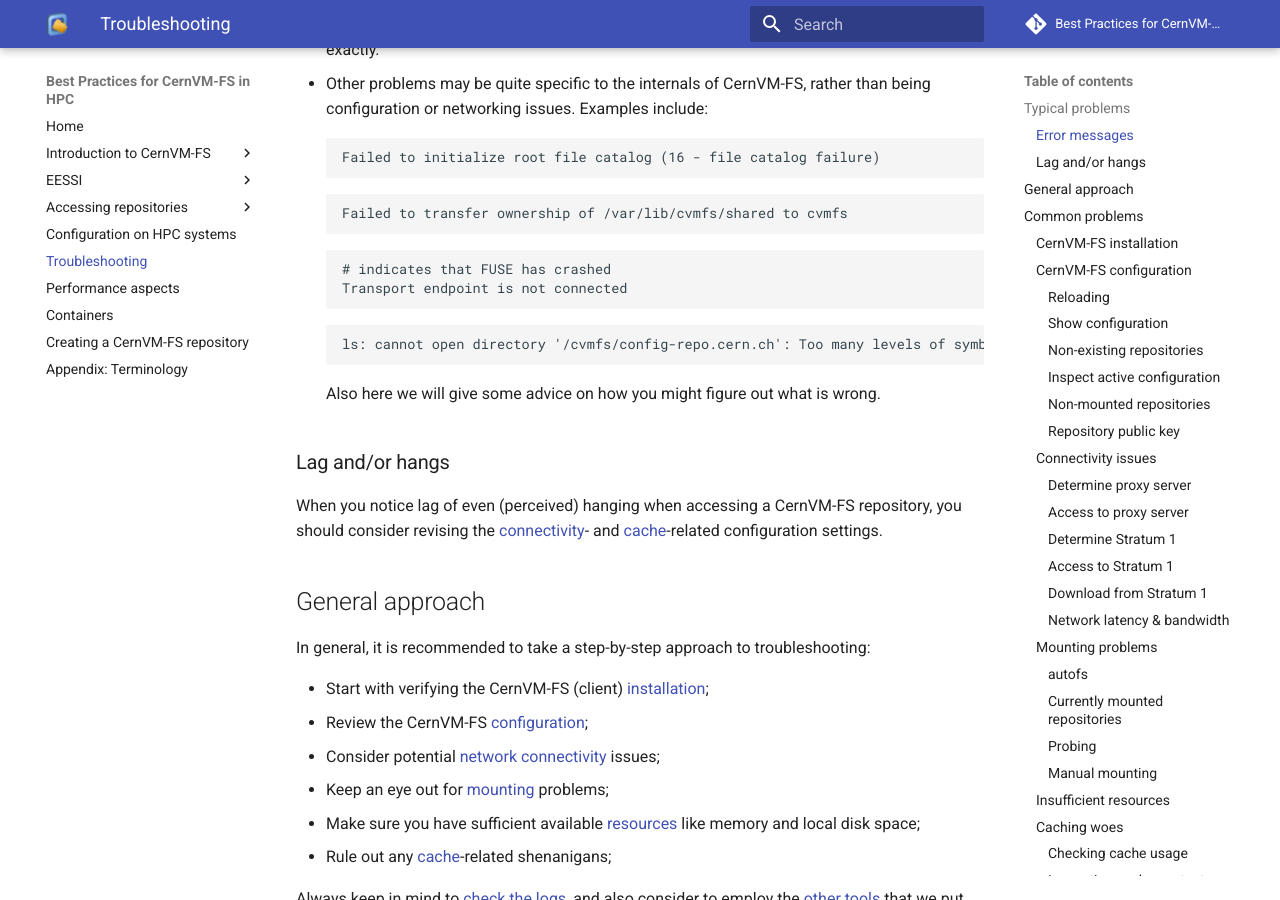
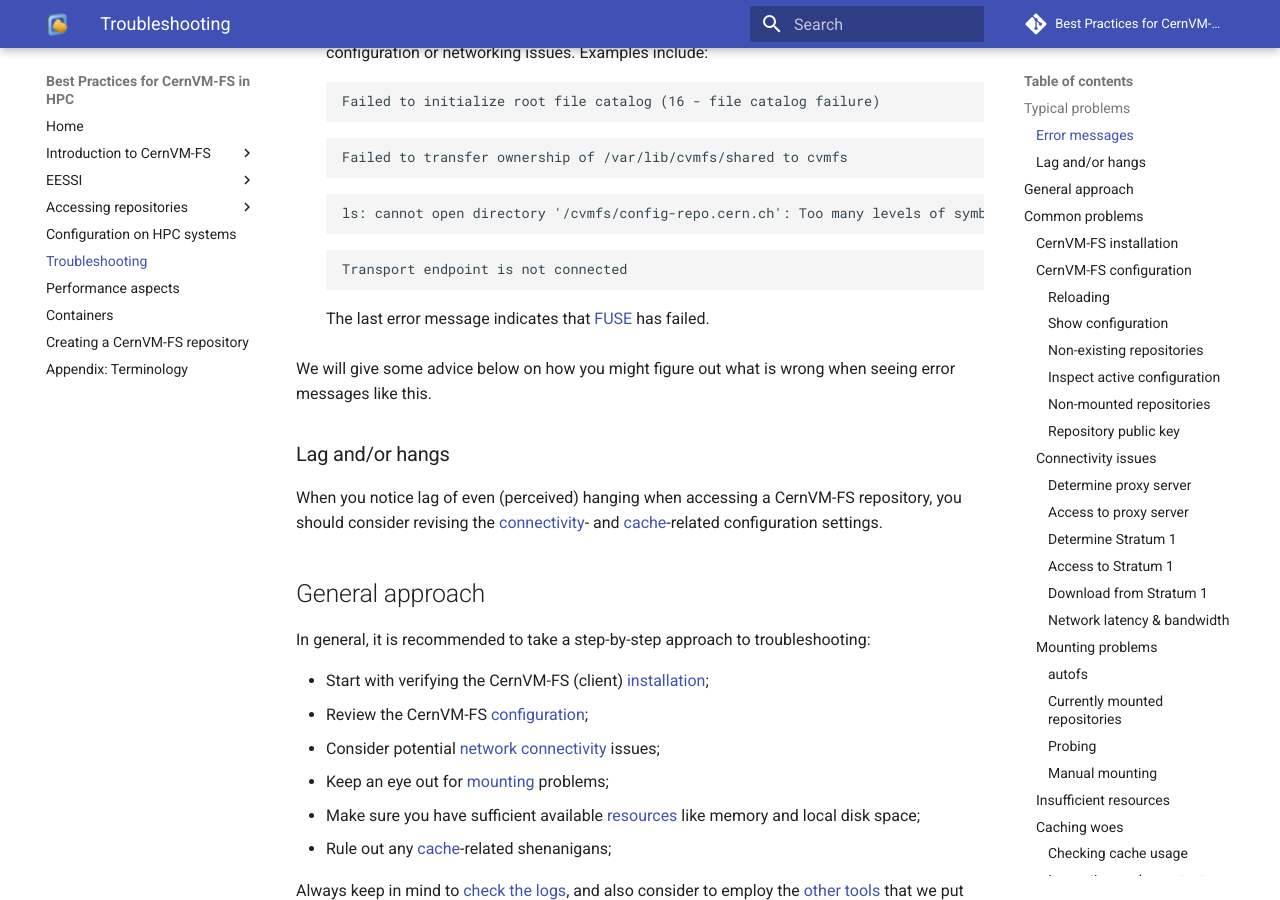
Before and after one commit to multixscale/cvmfs-tutorial-hpc-best-practices, an MkDocs documentation site: the page built from docs/troubleshooting.md, in a window 1280 px wide and 900 px high, scrolled down 1432 px. Built offline with MkDocs 1.6.1 and Material for MkDocs 9.7.7, drawn with Linux system fonts in a browser that asks for light colours; emoji names are drawn with the system emoji font; comment, search, counter and statistics services are not loaded.

Commit message:
fix empty code block, make remark on FUSE failing actual text

````diff
--- a/docs/troubleshooting.md
+++ b/docs/troubleshooting.md
@@ -48,8 +48,6 @@
   ```
   Failed to discover HTTP proxy servers (23 - proxy auto-discovery failed)
   ```
-  ```
-  ```
   We will outline some approaches that should help you to determine what could be wrong exactly.
 
 
@@ -62,13 +60,14 @@
   Failed to transfer ownership of /var/lib/cvmfs/shared to cvmfs
   ```
   ```
-  # indicates that FUSE has crashed
+  ls: cannot open directory '/cvmfs/config-repo.cern.ch': Too many levels of symbolic links
+  ```
+  ```
   Transport endpoint is not connected
   ```
-  ```
-  ls: cannot open directory '/cvmfs/config-repo.cern.ch': Too many levels of symbolic links
-  ```
-  Also here we will give some advice on how you might figure out what is wrong.
+  The last error message indicates that [FUSE](https://www.kernel.org/doc/html/latest/filesystems/fuse.html) has failed.
+
+  We will give some advice below on how you might figure out what is wrong when seeing error messages like this.
 
 ### Lag and/or hangs
 
````
